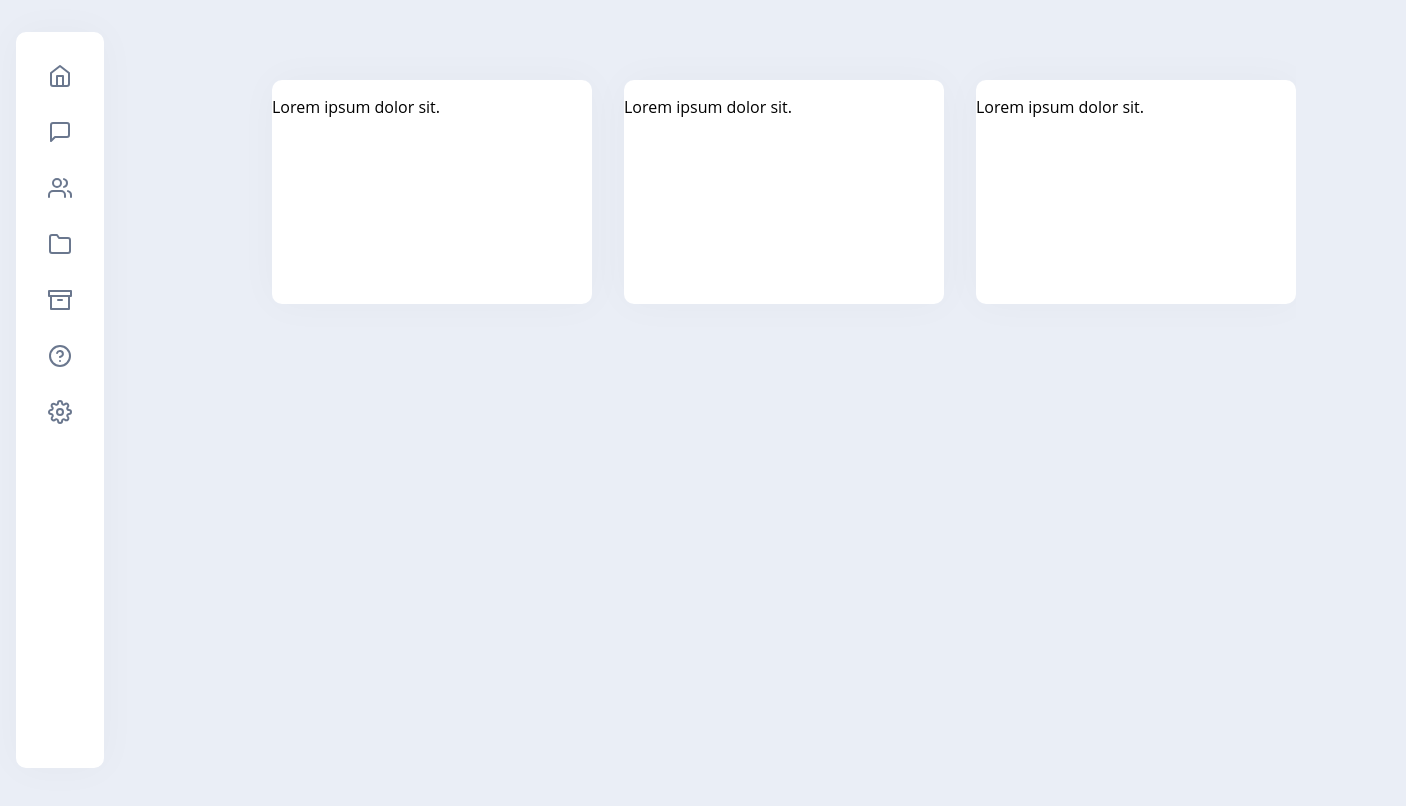
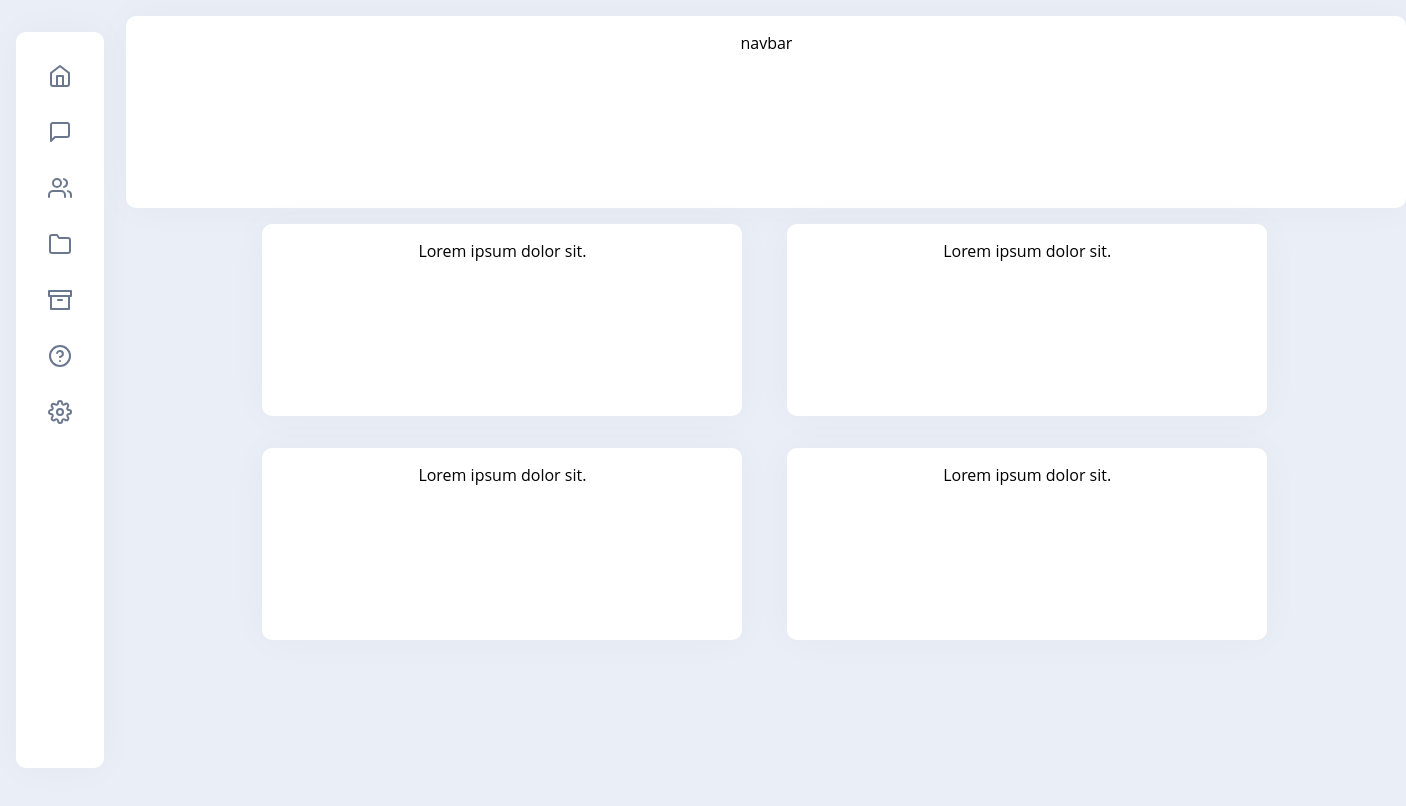
Before and after one commit to alpataseven/myPortfolioWebsite, a React (Vite) app in the folder adminPanelFrontend/: page / in a window 1280 px wide. Shown: the top 806 px of the page, 1406 px wide, since content can reach past the window. Built offline with nearby package versions, Linux system fonts and the light colour scheme.

Commit message:
dashboard düzenlendi

```diff
--- a/adminPanelFrontend/src/App.css
+++ b/adminPanelFrontend/src/App.css
@@ -1,4 +1,4 @@
-*{
+* {
   box-sizing: border-box;
   margin: 0%;
   padding: 0%;
@@ -7,12 +7,13 @@
 /*Sidebar*/
 
 @import url('https://fonts.googleapis.com/css2?family=Open+Sans:wght@600&display=swap');
+
 body {
   background: #eaeef6;
   font-family: 'Open Sans', sans-serif;
 }
 
-nav > ul > li {
+nav>ul>li {
   list-style: none;
 }
 
@@ -82,13 +83,13 @@ nav > ul > li {
   transition: 250ms cubic-bezier(1, 0.2, 0.1, 1.2) all;
 }
 
-.navbar__item:first-child:nth-last-child(1):hover ~ li:last-child:before,
-.navbar__item:first-child:nth-last-child(1) ~ li:hover ~ li:last-child:before {
+.navbar__item:first-child:nth-last-child(1):hover~li:last-child:before,
+.navbar__item:first-child:nth-last-child(1)~li:hover~li:last-child:before {
   opacity: 1;
 }
 
-.navbar__item:first-child:nth-last-child(2):hover ~ li:last-child:before,
-.navbar__item:first-child:nth-last-child(2) ~ li:hover ~ li:last-child:before {
+.navbar__item:first-child:nth-last-child(2):hover~li:last-child:before,
+.navbar__item:first-child:nth-last-child(2)~li:hover~li:last-child:before {
   opacity: 1;
 }
 
@@ -97,28 +98,76 @@ nav > ul > li {
   0% {
     transform: scale(1, 1);
   }
+
   50% {
     transform: scale(0.5, 1.5);
   }
+
   100% {
     transform: scale(1, 1);
   }
 }
 
-/* Add similar keyframes and states manually for other gooeyEffects */
+/*Navbar2*/
+
+.nav {
+  position: relative;
+  display: flex;
+  justify-content: center;
+  right: 8.5rem;
+  top: 1rem;
+  background: #fff;
+  border-radius: 10px;
+  padding: 1rem 0;
+  box-shadow: 0 0 40px rgba(0, 0, 0, 0.03);
+  height: calc(100vh - 38rem);
+  width: 80rem;
+}
 
 /*Dahsboard*/
 
 .dashboard-box {
   position: relative;
-  display: inline-block;
-  margin-left: 2rem;
-  top: 5rem;
-  left: 15rem;
+  display: flex;
+  justify-content: center;
   background: #fff;
   border-radius: 10px;
   padding: 1rem 0;
   box-shadow: 0 0 40px rgba(0, 0, 0, 0.03);
-  height: calc(100vh - 36rem);
-  width: 20rem;
+  height: calc(100vh - 38rem);
+  width: 30rem;
 }
+
+/*----------------------Box Grid----------------------*/
+
+.home-dashboard {
+  display: grid;
+  grid-template-columns: repeat(5, 1fr);
+  grid-template-rows: repeat(5, 1fr);
+  grid-column-gap: 2rem;
+  grid-row-gap: 2rem;
+}
+
+.div1 {
+  grid-area: 1 / 1 / 6 / 2;
+}
+
+.div2 {
+  grid-area: 1 / 2 / 2 / 6;
+}
+
+.div3 {
+  grid-area: 2 / 2 / 3 / 4;
+}
+
+.div4 {
+  grid-area: 2 / 4 / 3 / 6;
+}
+
+.div5 {
+  grid-area: 3 / 2 / 6 / 4;
+}
+
+.div6 {
+  grid-area: 3 / 4 / 6 / 6;
+}
--- a/adminPanelFrontend/src/App.jsx
+++ b/adminPanelFrontend/src/App.jsx
@@ -1,14 +1,13 @@
-
-import DashboardCard from './components/DashboardCard';
-import Sidebar from './components/Sidebar';
-
+import { BrowserRouter } from "react-router"
+import SiteRoutes from "./SiteRoutes"
 
 function App() {
 
   return (
     <>
-      <Sidebar />
-      <DashboardCard />
+      <BrowserRouter>
+        <SiteRoutes />
+      </BrowserRouter>
     </>
   )
 }
--- /dev/null
+++ b/adminPanelFrontend/src/SiteRoutes.jsx
@@ -0,0 +1,16 @@
+import { Route, Routes } from 'react-router-dom'
+import Homepage from './pages/Homepage'
+import LoginPage from './pages/Login'
+import NotFound from './pages/NotFound'
+
+export default function SiteRoutes() {
+    return(
+        <>
+            <Routes>
+                <Route path='/' element={<Homepage />} />
+                <Route path='/login' element={<LoginPage />} />
+                <Route path='*' element={<NotFound />} />
+            </Routes>
+        </>
+    )
+}
--- a/adminPanelFrontend/src/components/DashboardCard.jsx
+++ b/adminPanelFrontend/src/components/DashboardCard.jsx
@@ -4,12 +4,6 @@ export default function DashboardCard() {
             <div className="dashboard-box">
                 Lorem ipsum dolor sit.
             </div>
-            <div className="dashboard-box">
-                Lorem ipsum dolor sit.
-            </div>
-            <div className="dashboard-box">
-                Lorem ipsum dolor sit.
-            </div>
         </>
     )
 }
--- /dev/null
+++ b/adminPanelFrontend/src/components/Navbar.jsx
@@ -0,0 +1,10 @@
+export default function Navbar() {
+
+    return (
+        <div className='nav'>
+            <div >
+                navbar
+            </div>
+        </div>
+    )
+}
--- a/adminPanelFrontend/src/components/Sidebar.jsx
+++ b/adminPanelFrontend/src/components/Sidebar.jsx
@@ -1,4 +1,5 @@
 import { Users, Home, MessageSquare, Folder, Archive, HelpCircle, Settings } from 'react-feather'
+import { NavLink } from 'react-router-dom';
 
 export default function Sidebar() {
 
@@ -6,10 +7,10 @@ export default function Sidebar() {
         <nav className="navbar">
             <ul className="navbar__menu">
                 <li className="navbar__item">
-                    <a href="#" className="navbar__link">
+                    <NavLink to="/" className="navbar__link">
                         <Home />
                         <span>Home</span>
-                    </a>
+                    </NavLink>
                 </li>
                 <li className="navbar__item">
                     <a href="#" className="navbar__link">
@@ -18,10 +19,10 @@ export default function Sidebar() {
                     </a>
                 </li>
                 <li className="navbar__item">
-                    <a href="#" className="navbar__link">
+                    <NavLink to="/login" className="navbar__link">
                         <Users />
                         <span>Customers</span>
-                    </a>
+                    </NavLink>
                 </li>
                 <li className="navbar__item">
                     <a href="#" className="navbar__link">
--- a/adminPanelFrontend/src/pages/Homepage.jsx
+++ b/adminPanelFrontend/src/pages/Homepage.jsx
@@ -1,7 +1,20 @@
+import DashboardCard from "../components/DashboardCard";
+import Navbar from "../components/Navbar";
+import Sidebar from "../components/Sidebar";
+
 export default function Homepage() {
-    return(
+    return (
         <>
-            <h1>Admin Anasayfa</h1>
+            <div class="home-dashboard">
+                <div class="div1"><Sidebar /></div>
+                <div class="div2"><Navbar /></div>
+                <div class="div3"><DashboardCard /></div>
+                <div class="div4"><DashboardCard /></div>
+                <div class="div5"> <DashboardCard /></div>
+                <div class="div6"> <DashboardCard /></div>
+            </div>
+
+
         </>
     )
 }
--- /dev/null
+++ b/adminPanelFrontend/src/pages/NotFound.jsx
@@ -0,0 +1,7 @@
+export default function NotFound() {
+    return(
+        <>
+            <h1>Hata Sayfası</h1>
+        </>
+    )
+}
--- a/package.json
+++ b/package.json
@@ -4,6 +4,8 @@
     "@emotion/styled": "^11.14.0",
     "@mui/material": "^6.4.0",
     "feather-icons": "^4.29.2",
-    "react-feather": "^2.0.10"
+    "react-feather": "^2.0.10",
+    "react-router": "^7.1.3",
+    "react-router-dom": "^7.1.3"
   }
 }
```
Also changed, not shown: 3 other files (tests, documents, lock files or other folders).
